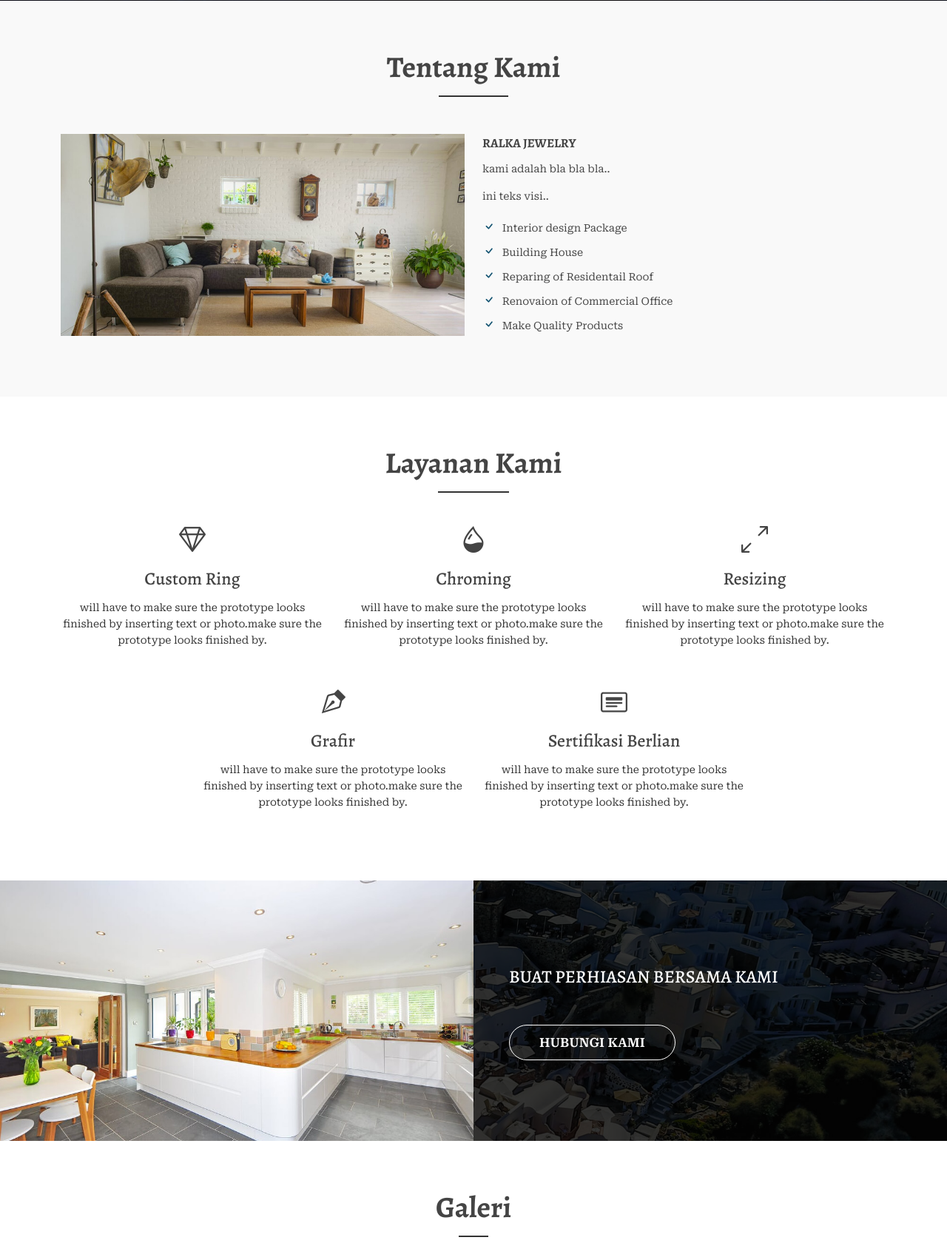
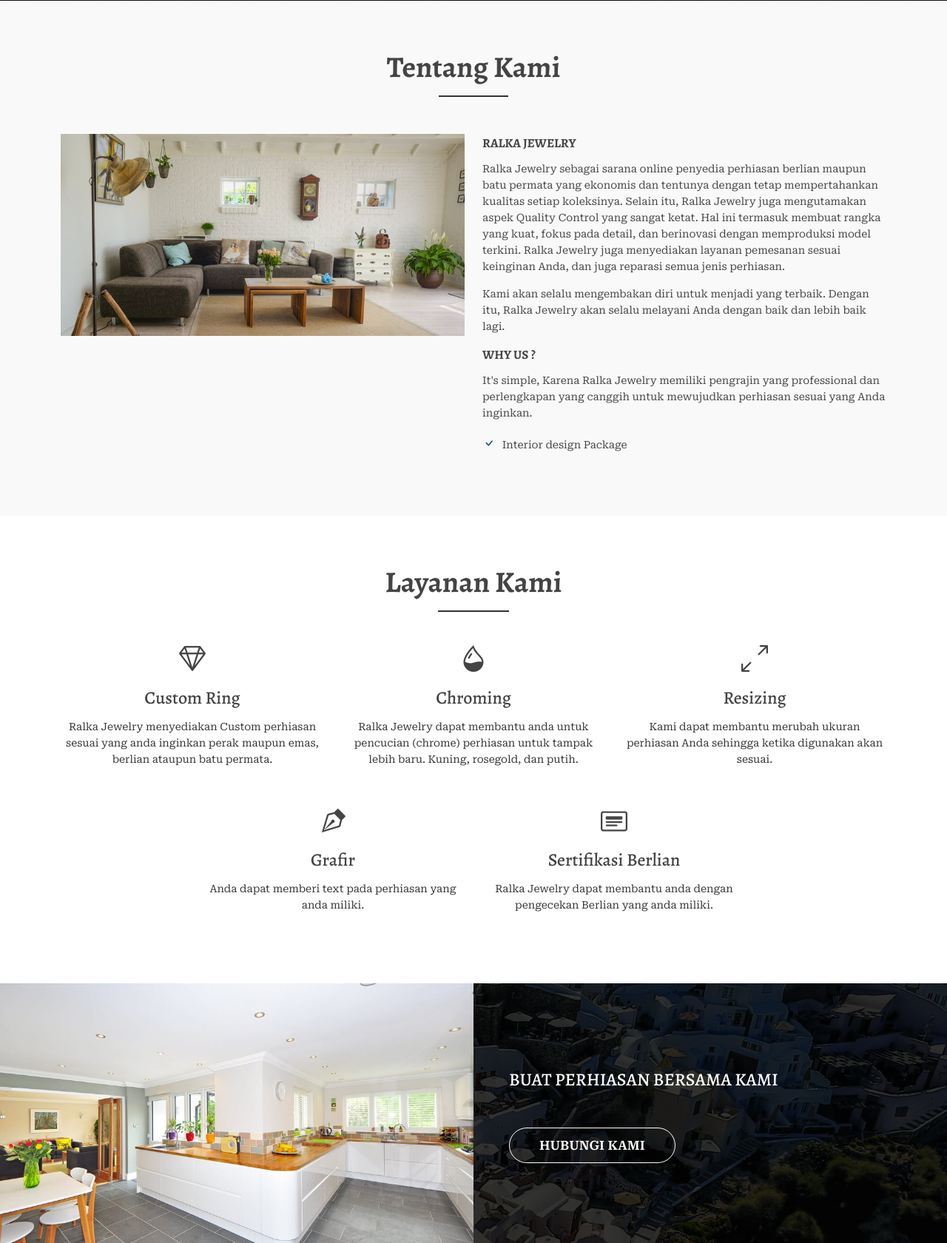
Before and after one commit to ziyadb911/ralkajewelry, a Laravel app: page / in a window 1280 px wide. Shown: the part 799-2479 px from the top of the page at 74% size. Run offline with Laravel 8, Linux system fonts and the light colour scheme; data comes from the database, SQL or seed files in the repository; tables that the repository leaves empty hold one stand-in row (Sample ...).

Commit message:
fix text tentang kami

```diff
--- a/resources/views/home.blade.php
+++ b/resources/views/home.blade.php
@@ -4,9 +4,77 @@
 @endsection
 
 @section('jsready')
+    let forms = document.querySelectorAll('.php-email-form');
+
+    forms.forEach(function (e) {
+        e.addEventListener('submit', function (event) {
+            event.preventDefault();
+
+            let thisForm = this;
+
+            let action = thisForm.getAttribute('action');
+            let recaptcha = thisForm.getAttribute('data-recaptcha-site-key');
+
+            if (!action) {
+                displayError(thisForm, 'The form action property is not set!')
+                return;
+            }
+            thisForm.querySelector('.loading').classList.add('d-block');
+            thisForm.querySelector('.error-message').classList.remove('d-block');
+            thisForm.querySelector('.sent-message').classList.remove('d-block');
+
+            let formData = new FormData(thisForm);
+
+            if (recaptcha) {
+                if (typeof grecaptcha !== "undefined") {
+                grecaptcha.ready(function () {
+                    try {
+                    grecaptcha.execute(recaptcha, { action: 'php_email_form_submit' })
+                        .then(token => {
+                        formData.set('recaptcha-response', token);
+                        php_email_form_submit(thisForm, action, formData);
+                        })
+                    } catch (error) {
+                    displayError(thisForm, error)
+                    }
+                });
+                } else {
+                displayError(thisForm, 'The reCaptcha javascript API url is not loaded!')
+                }
+            } else {
+                php_email_form_submit(thisForm, action, formData);
+            }
+        });
+    });
 @endsection
 
 @section('jsfunction')
+    function php_email_form_submit(thisForm, action, formData) {
+        fetch(action, {
+            method: 'POST',
+            body: formData,
+            headers: { 'X-Requested-With': 'XMLHttpRequest' }
+        })
+        .then(response => {
+            if (response.ok) {
+                thisForm.querySelector('.loading').classList.remove('d-block');
+                thisForm.querySelector('.sent-message').classList.add('d-block');
+                thisForm.reset();
+            } else {
+                console.error(response.text());
+                throw new Error('Terjadi kesalahan saat mengirim data, silahkan coba lagi');
+            }
+        })
+        .catch((error) => {
+            displayError(thisForm, error);
+        });
+    }
+
+    function displayError(thisForm, error) {
+        thisForm.querySelector('.loading').classList.remove('d-block');
+        thisForm.querySelector('.error-message').innerHTML = error;
+        thisForm.querySelector('.error-message').classList.add('d-block');
+    }
 @endsection
 
 @section('content')
@@ -90,30 +158,25 @@
                     <div class="col-md-6 col-sm-6 col-xs-12">
                         <div class="well-middle">
                             <div class="single-well">
-                                <a href="#">
-                                    <h4 class="sec-head">Ralka Jewelry</h4>
-                                </a>
+                                <h4 class="sec-head">Ralka Jewelry</h4>
                                 <p>
-                                    kami adalah bla bla bla..
+                                    Ralka Jewelry sebagai sarana online penyedia perhiasan berlian maupun batu permata yang ekonomis dan tentunya dengan tetap mempertahankan kualitas setiap koleksinya.
+                                    Selain itu, Ralka Jewelry juga mengutamakan aspek Quality Control yang sangat ketat.
+                                    Hal ini termasuk membuat rangka yang kuat, fokus pada detail, dan berinovasi dengan memproduksi model terkini.
+                                    Ralka Jewelry juga menyediakan layanan pemesanan sesuai keinginan Anda, dan juga reparasi semua jenis perhiasan.
+
                                 </p>
                                 <p>
-                                    ini teks visi..
+                                    Kami akan selalu mengembakan diri untuk menjadi yang terbaik.
+                                    Dengan itu, Ralka Jewelry akan selalu melayani Anda dengan baik dan lebih baik lagi.
+                                </p>
+                                <h4 class="sec-head">WHY US ?</h4>
+                                <p>
+                                    It's simple, Karena Ralka Jewelry memiliki pengrajin yang professional dan perlengkapan yang canggih untuk mewujudkan perhiasan sesuai yang Anda inginkan.
                                 </p>
                                 <ul>
                                     <li>
                                         <i class="bi bi-check"></i> Interior design Package
-                                    </li>
-                                    <li>
-                                        <i class="bi bi-check"></i> Building House
-                                    </li>
-                                    <li>
-                                        <i class="bi bi-check"></i> Reparing of Residentail Roof
-                                    </li>
-                                    <li>
-                                        <i class="bi bi-check"></i> Renovaion of Commercial Office
-                                    </li>
-                                    <li>
-                                        <i class="bi bi-check"></i> Make Quality Products
                                     </li>
                                 </ul>
                             </div>
@@ -145,8 +208,8 @@
                                     </div>
                                     <h4>Custom Ring</h4>
                                     <p>
-                                        will have to make sure the prototype looks finished by inserting text or
-                                        photo.make sure the prototype looks finished by.
+                                        Ralka Jewelry menyediakan Custom perhiasan sesuai yang anda inginkan
+                                        perak maupun emas, berlian ataupun batu permata.
                                     </p>
                                 </div>
                             </div>
@@ -162,8 +225,8 @@
                                     </div>
                                     <h4>Chroming</h4>
                                     <p>
-                                        will have to make sure the prototype looks finished by inserting text or
-                                        photo.make sure the prototype looks finished by.
+                                        Ralka Jewelry dapat membantu anda untuk pencucian (chrome)
+                                        perhiasan untuk tampak lebih baru. Kuning, rosegold, dan putih.
                                     </p>
                                 </div>
                             </div>
@@ -180,8 +243,7 @@
                                     </div>
                                     <h4>Resizing</h4>
                                     <p>
-                                        will have to make sure the prototype looks finished by inserting text or
-                                        photo.make sure the prototype looks finished by.
+                                        Kami dapat membantu merubah ukuran perhiasan Anda sehingga ketika digunakan akan sesuai.
                                     </p>
                                 </div>
                             </div>
@@ -199,8 +261,7 @@
                                     </div>
                                     <h4>Grafir</h4>
                                     <p>
-                                        will have to make sure the prototype looks finished by inserting text or
-                                        photo.make sure the prototype looks finished by.
+                                        Anda dapat memberi text pada perhiasan yang anda miliki.
                                     </p>
                                 </div>
                             </div>
@@ -218,8 +279,7 @@
                                     </div>
                                     <h4>Sertifikasi Berlian</h4>
                                     <p>
-                                        will have to make sure the prototype looks finished by inserting text or
-                                        photo.make sure the prototype looks finished by.
+                                        Ralka Jewelry dapat membantu anda dengan pengecekan Berlian yang anda miliki.
                                     </p>
                                 </div>
                             </div>
@@ -594,7 +654,7 @@
                                     <div class="my-3">
                                         <div class="loading">Loading</div>
                                         <div class="error-message"></div>
-                                        <div class="sent-message">Your message has been sent. Thank you!</div>
+                                        <div class="sent-message">Pesan anda berhasil dikirim. Terima kasih telah menghubungi kami!</div>
                                     </div>
                                     <div class="text-center"><button type="submit">Kirim Pesan</button></div>
                                 </form>
--- a/resources/views/layouts/script.blade.php
+++ b/resources/views/layouts/script.blade.php
@@ -4,7 +4,6 @@
 <script src="{{ URL::asset('vendor/glightbox/js/glightbox.min.js') }}"></script>
 <script src="{{ URL::asset('vendor/isotope-layout/isotope.pkgd.min.js') }}"></script>
 <script src="{{ URL::asset('vendor/swiper/swiper-bundle.min.js') }}"></script>
-<script src="{{ URL::asset('vendor/php-email-form/validate.js') }}"></script>
 
 <!-- Template Main JS File -->
 <script src="{{ URL::asset('js/main.js') }}"></script>
```
